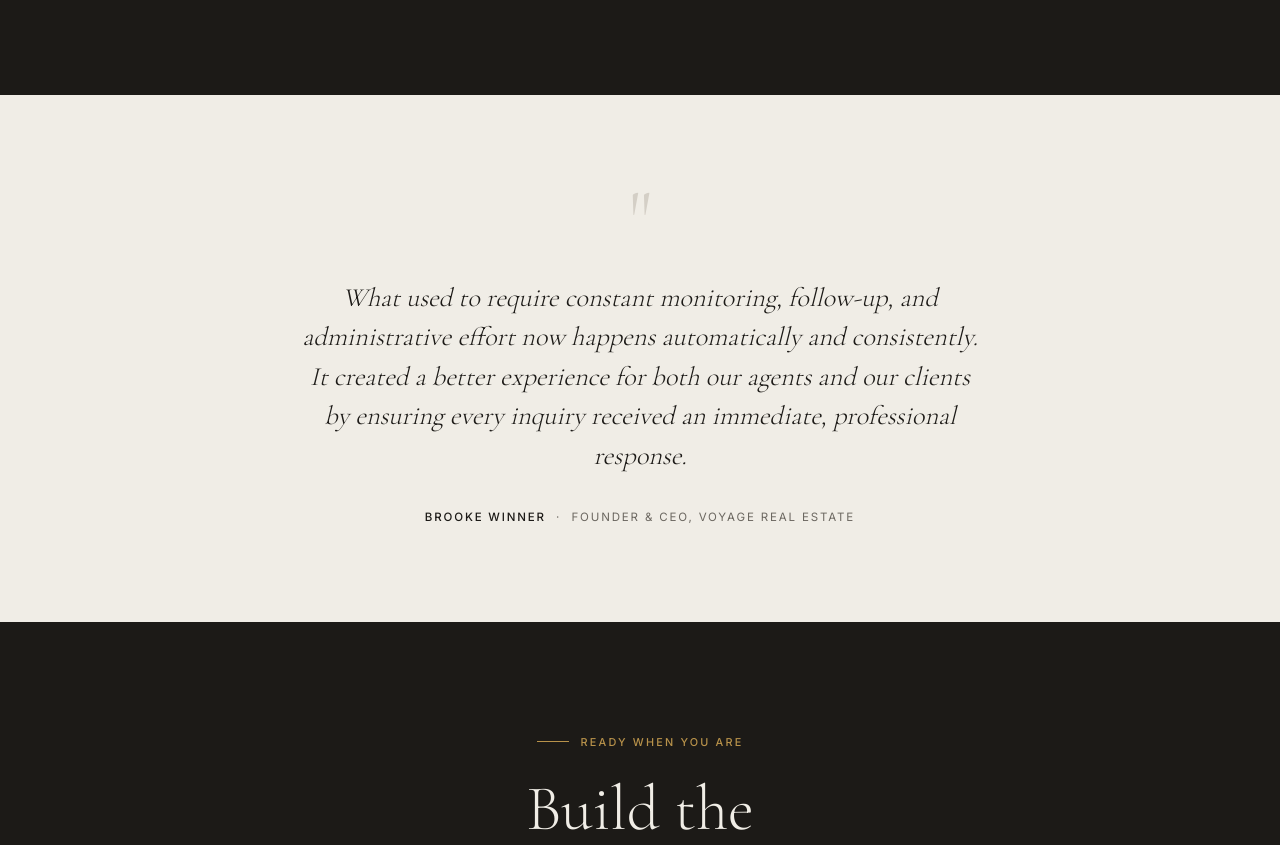
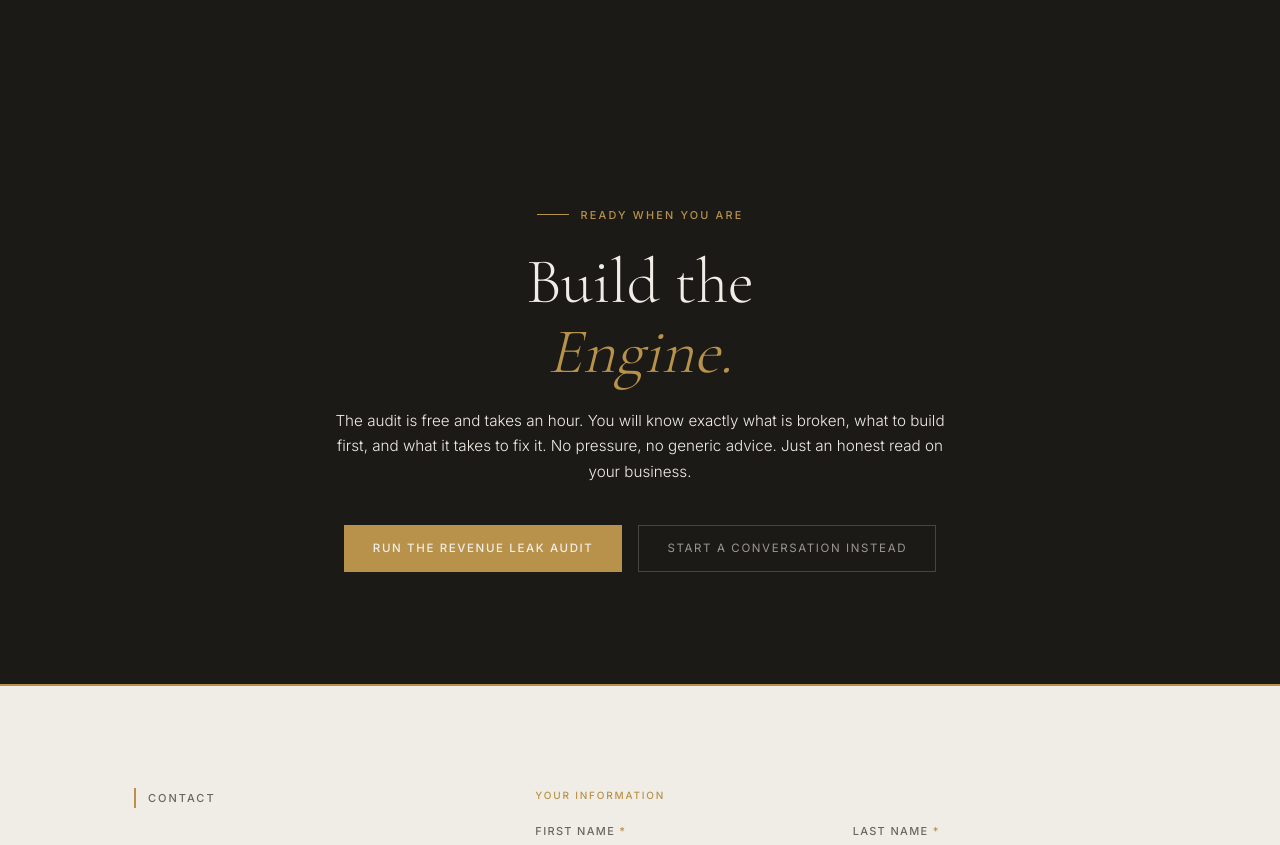
Before and after one commit to letsnavigatebmw/aperture-hospitality, a Next.js app: page /capabilities in a window 1280 px wide. Shown: the part 5425-6270 px from the top of the page. Built offline with nearby package versions, Linux system fonts and the light colour scheme.

Commit message:
fix: remove testimonial quote section from capabilities page

```diff
--- a/app/capabilities/page.tsx
+++ b/app/capabilities/page.tsx
@@ -328,19 +328,6 @@ export default function CapabilitiesPage() {
         </div>
       </section>
 
-      {/* TESTIMONIAL */}
-      <section style={{ padding: '6rem clamp(1.5rem, 5vw, 4rem)', background: '#F0EDE6' }}>
-        <div style={{ maxWidth: '680px', margin: '0 auto', textAlign: 'center' }}>
-          <div style={{ fontFamily: "'Cormorant Garamond', Georgia, serif", fontSize: '5rem', color: '#D4CFC6', lineHeight: 0.7, marginBottom: '2rem', fontWeight: 300 }}>"</div>
-          <p style={{ fontFamily: "'Cormorant Garamond', Georgia, serif", fontSize: 'clamp(1.25rem, 2.5vw, 1.65rem)', fontWeight: 300, fontStyle: 'italic', color: '#1C1A17', lineHeight: 1.5, marginBottom: '2rem' }}>
-            What used to require constant monitoring, follow-up, and administrative effort now happens automatically and consistently. It created a better experience for both our agents and our clients by ensuring every inquiry received an immediate, professional response.
-          </p>
-          <div style={{ fontSize: '0.72rem', letterSpacing: '0.16em', textTransform: 'uppercase', color: '#6B6760', fontWeight: 400 }}>
-            <strong style={{ color: '#1C1A17', fontWeight: 500 }}>Brooke Winner</strong> &nbsp;·&nbsp; Founder &amp; CEO, Voyage Real Estate
-          </div>
-        </div>
-      </section>
-
       {/* FINAL CTA */}
       <section style={{ background: '#1C1A17', padding: '7rem clamp(1.5rem, 5vw, 4rem)', textAlign: 'center' }}>
         <div style={{ maxWidth: '640px', margin: '0 auto' }}>
```
